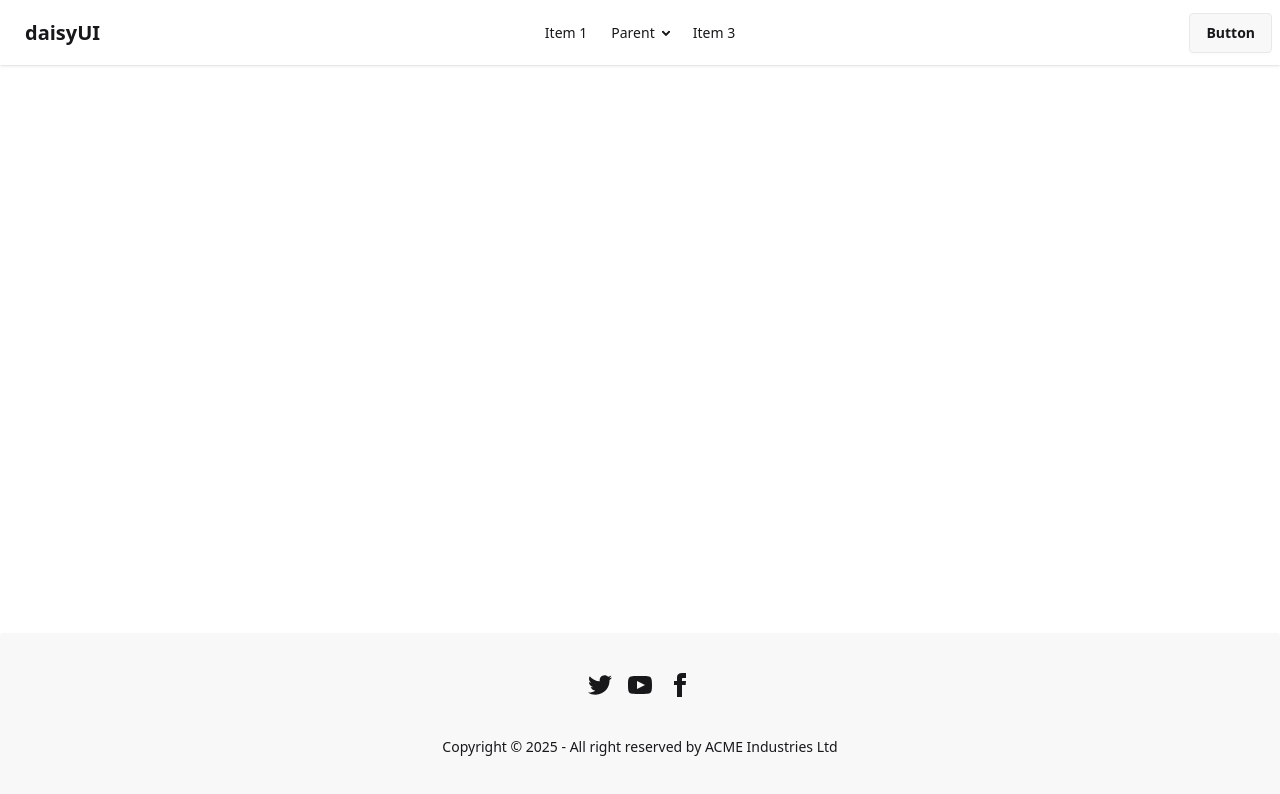
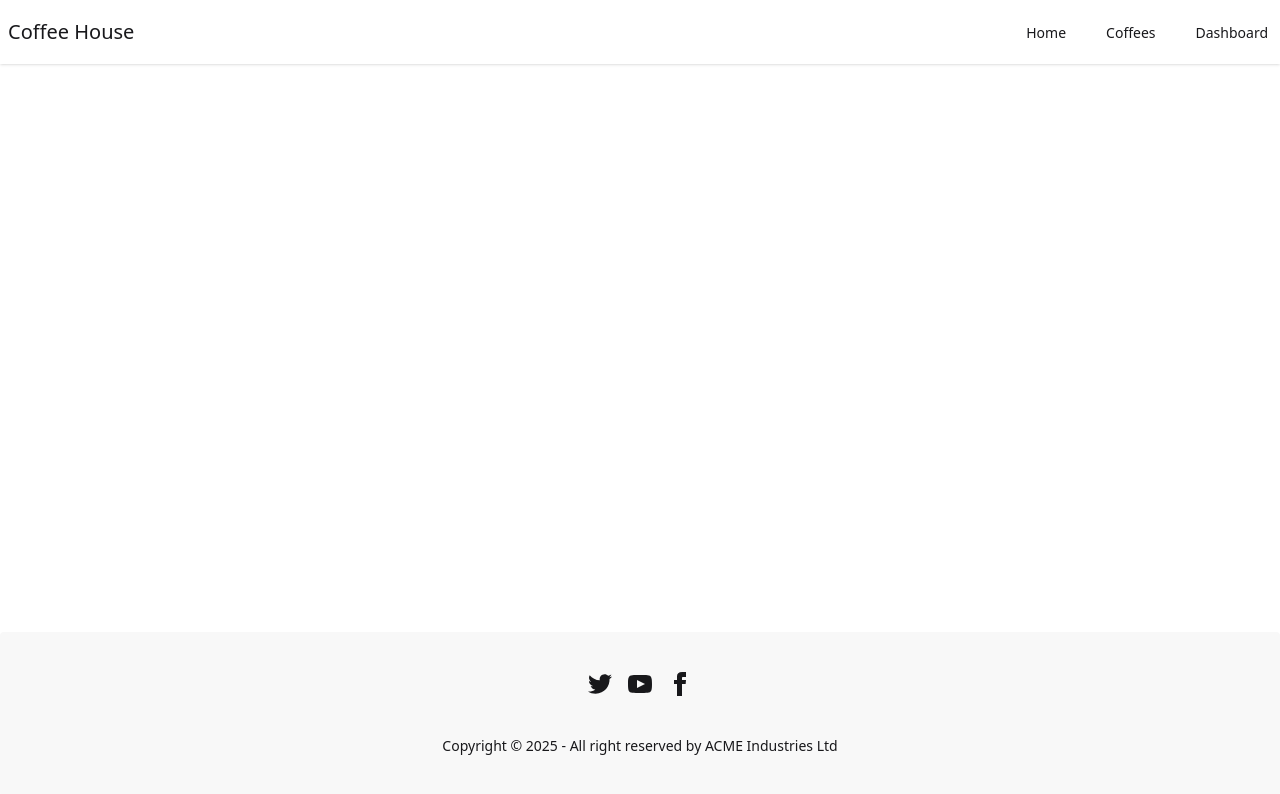
Before and after one commit to Amitkumersarkar/The-Coffee-Shop, a React (Vite) app: page / in a window 1280 px wide. Shown: the top 794 px of the page. Built offline with nearby package versions, Linux system fonts and the light colour scheme.

Commit message:
update file

```diff
--- a/src/components/Header/Navbar.jsx
+++ b/src/components/Header/Navbar.jsx
@@ -1,3 +1,4 @@
+import { Link } from "react-router-dom";
 
 const Navbar = () => {
 
@@ -10,37 +11,20 @@ const Navbar = () => {
                     </div>
                     <ul
                         tabIndex={0}
-                        className="menu menu-sm dropdown-content bg-base-100 rounded-box z-1 mt-3 w-52 p-2 shadow">
-                        <li><a>Item 1</a></li>
-                        <li>
-                            <a>Parent</a>
-                            <ul className="p-2">
-                                <li><a>Submenu 1</a></li>
-                                <li><a>Submenu 2</a></li>
-                            </ul>
-                        </li>
-                        <li><a>Item 3</a></li>
+                        className="menu menu-sm dropdown-content bg-base-100 rounded-box z-1 mt-3 w-52 p-2 shadow ">
+                        <Link to='/'>Home</Link>
+                        <Link to='/coffees'>Coffees</Link>
+                        <Link to='/dashboard'>Dashboard</Link>
                     </ul>
                 </div>
-                <a className="btn btn-ghost text-xl">daisyUI</a>
+                <Link to='/' className=" text-xl">Coffee House</Link>
             </div>
-            <div className="navbar-center hidden lg:flex">
-                <ul className="menu menu-horizontal px-1">
-                    <li><a>Item 1</a></li>
-                    <li>
-                        <details>
-                            <summary>Parent</summary>
-                            <ul className="p-2">
-                                <li><a>Submenu 1</a></li>
-                                <li><a>Submenu 2</a></li>
-                            </ul>
-                        </details>
-                    </li>
-                    <li><a>Item 3</a></li>
+            <div className="navbar-end hidden lg:flex">
+                <ul className="menu menu-horizontal px-1 gap-10">
+                    <Link to='/'>Home</Link>
+                    <Link to='/coffees'>Coffees</Link>
+                    <Link to='/'>Dashboard</Link>
                 </ul>
-            </div>
-            <div className="navbar-end">
-                <a className="btn">Button</a>
             </div>
         </div>
     );
--- a/src/components/Layouts/MainLayouts.jsx
+++ b/src/components/Layouts/MainLayouts.jsx
@@ -9,7 +9,7 @@ const MainLayouts = () => {
         <div>
             {/* Navbar Section*/}
             <Navbar></Navbar>
-            <div className="min-h-[calc(100vh-232px)]">
+            <div className="min-h-[calc(100vh-232px)] py-12">
                 {/* Dynamic content here */}
                 <Outlet></Outlet>
             </div>
```
